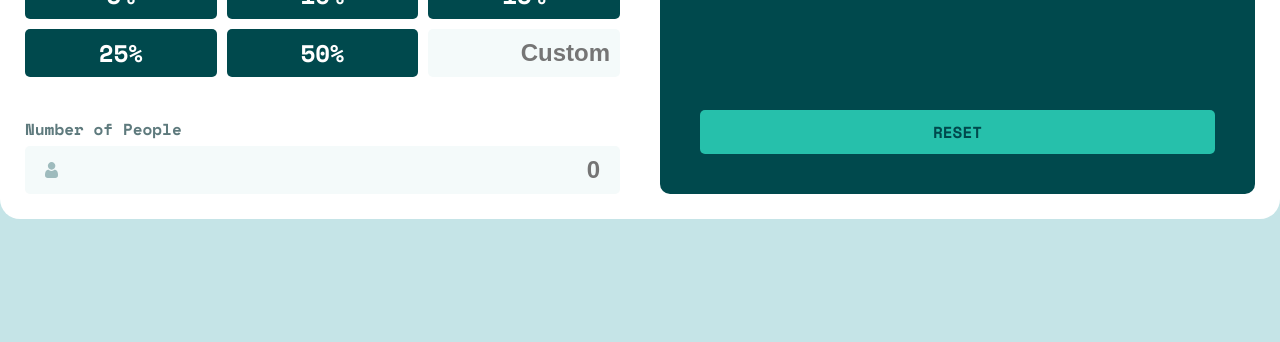
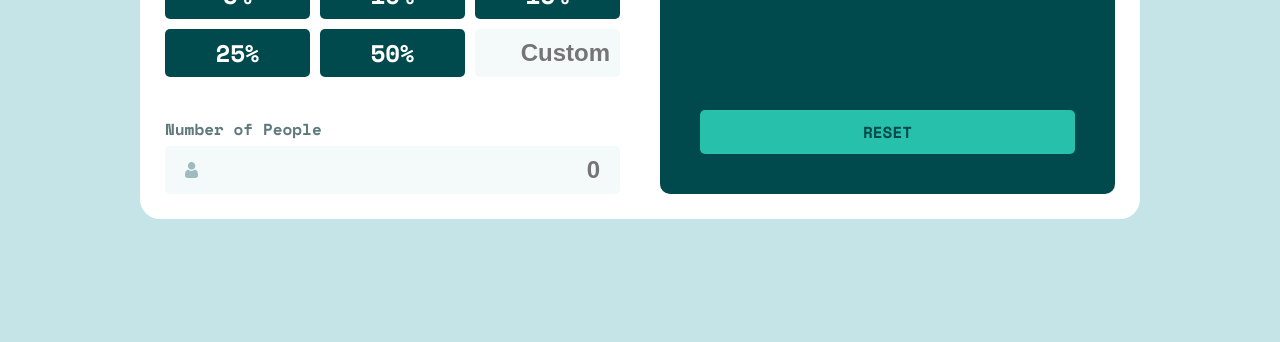
Before and after one commit to gabrielfelipeee/projetos_frontEndMentor, a plain HTML site: page tip-calculator-app-main/index.html in a window 1280 px wide. Shown: the part 458-800 px from the top of the page. Drawn offline with nearby package versions, Linux system fonts and the light colour scheme.

Commit message:
adjusting responsiveness

```diff
--- a/tip-calculator-app-main/css/screen.css
+++ b/tip-calculator-app-main/css/screen.css
@@ -1,7 +1,12 @@
-@media screen and (min-width: 992px) {
+@media screen and (min-width: 768px) and (max-width: 992px) { /* Tablets */
     header, main {
-        min-width: 800px;
-        max-width: 1500px;
+        width: 80vw;
+    }
+}
+
+@media screen and (min-width: 992px) and (max-width: 1200px) { /* Desktops */
+    header, main {
+        width: 80vw;
     }
 
     main {
@@ -32,5 +37,39 @@
         justify-self: self-end;
         padding: 10px;
     }
+}
 
+@media screen and (min-width: 1200px) { /* Tvs */
+    header, main {
+        width: 1000px;
+    }
+
+    main {
+        display: grid;
+        grid-template-columns: 1fr 1fr;
+        gap: 40px;
+    }
+    .percentage-value .percentage{
+        display: grid;
+        flex-direction: column;
+        grid-template-columns: 1fr 1fr 1fr;
+
+    }
+
+    .result {
+        display: flex;
+        flex-direction: column;
+        justify-content: space-between;
+        padding: 40px;
+        margin: 0;
+    }
+    .result .total {
+        margin-top: -100px;
+    }
+
+    .reset {
+        display: flex;
+        justify-self: self-end;
+        padding: 10px;
+    }
 }
--- a/tip-calculator-app-main/css/style.css
+++ b/tip-calculator-app-main/css/style.css
@@ -19,7 +19,7 @@ body {
 
 header, main {
     min-width: 300px;
-    max-width: 772px;
+    max-width: 100vw - 15px;
 }
 header {
     display: flex;
```
